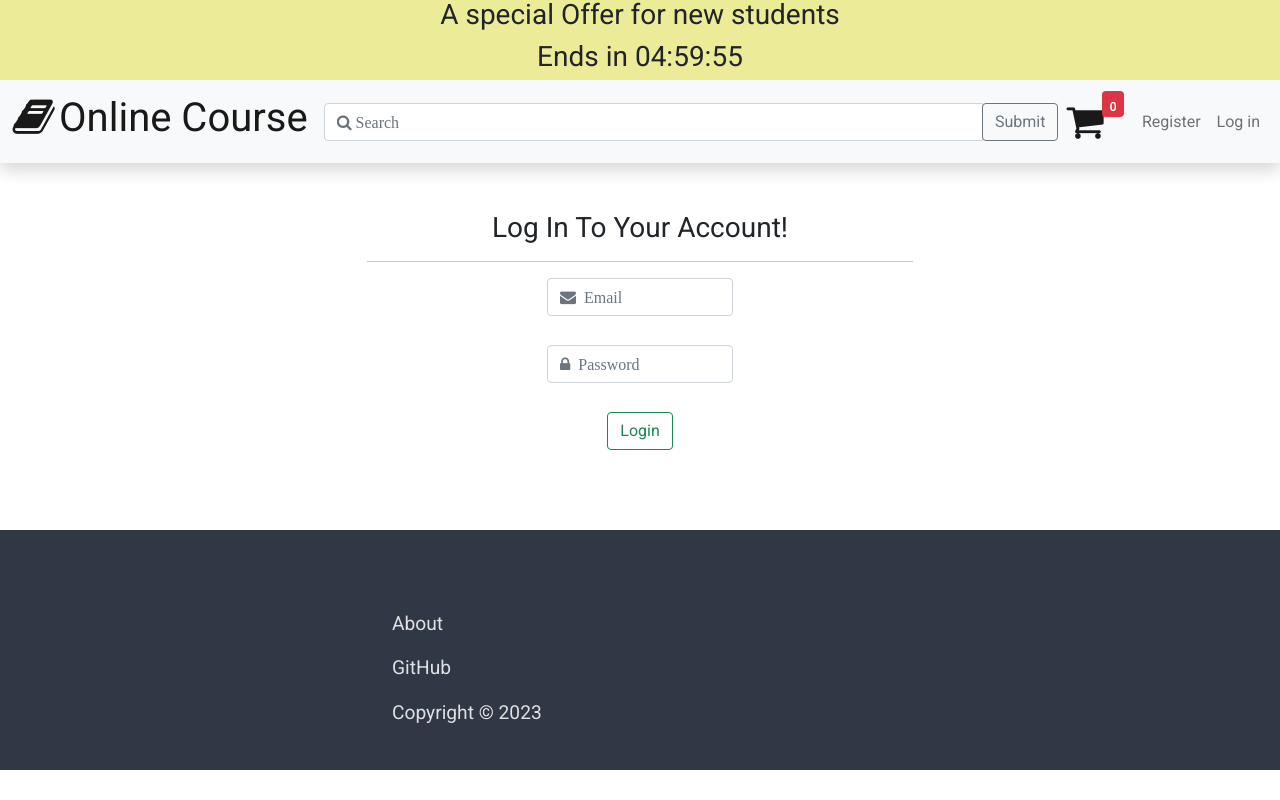
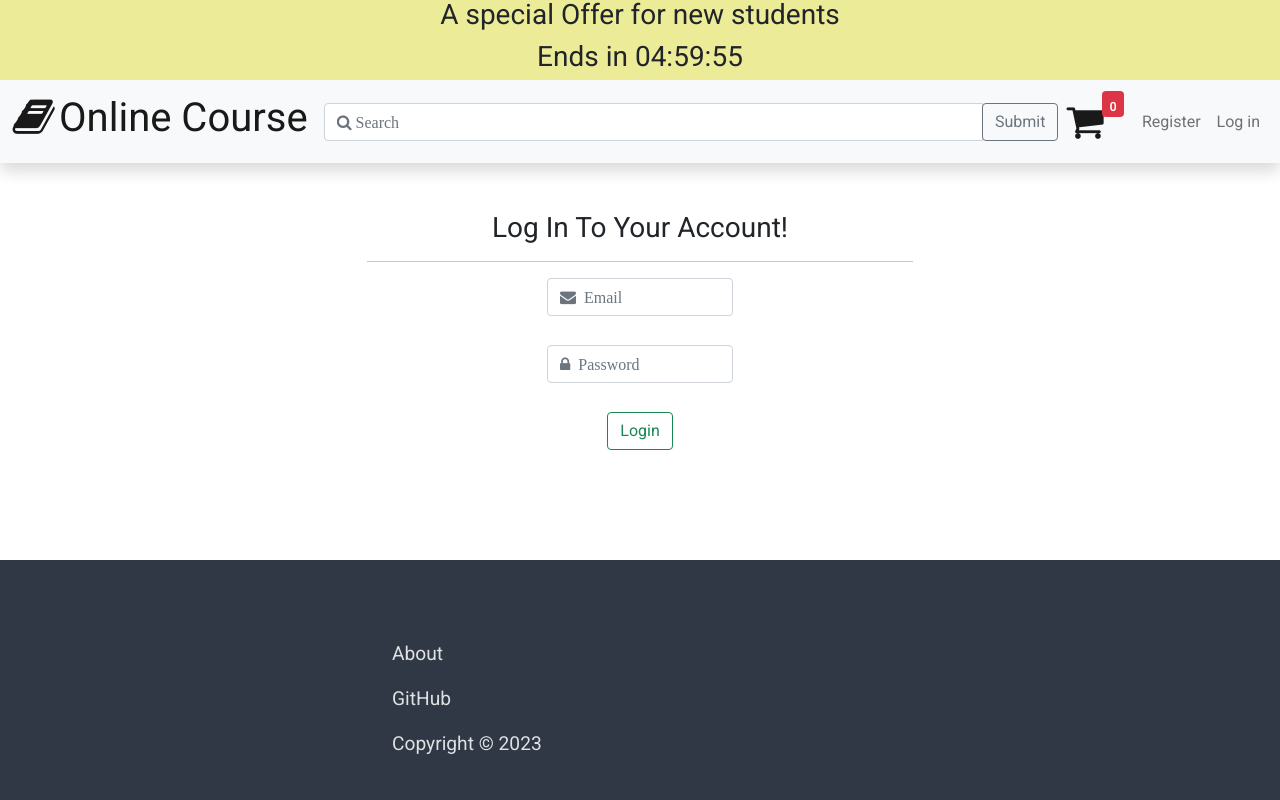
Before and after one commit to DeltaLF/online-course, a React (Create React App) app: page /login in a window 1280 px wide. Built offline with nearby package versions, Linux system fonts and the light colour scheme.

Commit message:
fix: layout
1. shopcart layout
2. card button group
3. extend cetner content with div flex:1 so Footer will always be at bottom

```diff
--- a/src/App.js
+++ b/src/App.js
@@ -33,13 +33,21 @@ class App extends React.Component {
             <Route
               path="/"
               element={
-                <Fragment>
+                <div
+                  style={{
+                    display: "flex",
+                    flexDirection: "column",
+                    minHeight: "100vh",
+                  }}
+                >
                   <GoToTop />
                   <Header />
                   <TopButton />
-                  <Outlet />
+                  <div style={{ flex: 1 }}>
+                    <Outlet />
+                  </div>
                   <Footer />
-                </Fragment>
+                </div>
               }
             >
               <Route path="register" element={<UserRegister />} />
--- a/src/components/cards/course/CourseCard.tsx
+++ b/src/components/cards/course/CourseCard.tsx
@@ -62,7 +62,7 @@ function CourseCard({
         </ul>
         <div className="card-body card-body--bottom">
           <div className="row">
-            <div className="col-6 p-0">
+            <div className="col-6 px-3">
               <Link
                 className="btn btn-outline-success w-100"
                 to={`/course/${course._id}/detail`}
@@ -70,7 +70,7 @@ function CourseCard({
                 Detail
               </Link>
             </div>
-            <div className="col-6 p-0">
+            <div className="col-6 px-3">
               <FunctionalButton
                 course={course}
                 filterType={filterType}
--- a/src/components/common/ReviewForm.js
+++ b/src/components/common/ReviewForm.js
@@ -10,7 +10,7 @@ class ReviewForm extends React.Component {
   render(args) {
     return (
       <div className="leaveComment">
-        <div className="card m-0">
+        <div className="card m-0 p-3">
           <form
             onSubmit={this.props.handleSubmit(this.onSubmit)}
             className="p-0"
@@ -71,8 +71,8 @@ class ReviewForm extends React.Component {
                 <label htmlFor="1">☆</label>{" "} */}
               </div>
             </div>
-            <div className="row ">
-              <div className="col-7 py-0">
+            <div className="row">
+              <div className="col-9 py-0">
                 <Field
                   placeholder="I would like to say that..."
                   name="content"
--- a/src/components/common/courseDetail.css
+++ b/src/components/common/courseDetail.css
@@ -28,7 +28,9 @@
   margin-left: 10vh;
   width: 60vw;
 }
-
+/* .leaveComment .card {
+  padding: 2rem;
+} */
 .leaveComment textarea {
   width: 100%;
   height: 15vh;
--- a/src/components/footer/footer.scss
+++ b/src/components/footer/footer.scss
@@ -16,7 +16,7 @@
     grid-template-columns: repeat(auto-fit, minmax(18rem, 1fr));
     gap: 1rem;
   }
-  @media screen and (max-width: 600px) {
+  @media screen and (max-width: 800px) {
     padding: 0;
     &__list {
       width: 100%;
--- a/src/components/header/Header.js
+++ b/src/components/header/Header.js
@@ -62,7 +62,7 @@ class Header extends React.Component {
       return <h3 className="empty-shop-item ">no items</h3>;
     return this.props.shopCart.map((item) => {
       return (
-        <li key={item._id}>
+        <li key={item._id} className="px-2">
           <Link
             className="dropdown-item px-0 py-2 border-bottom"
             to={`/course/${item._id}/detail`}
```
